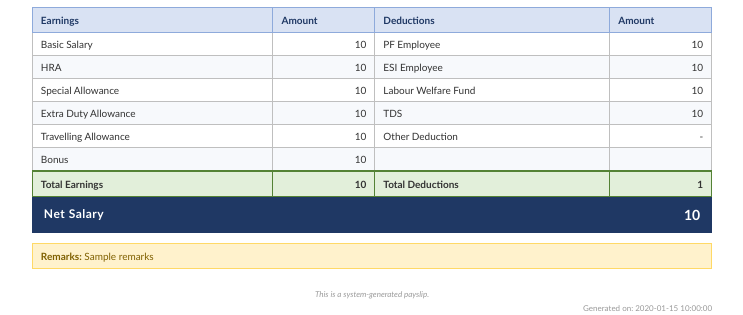
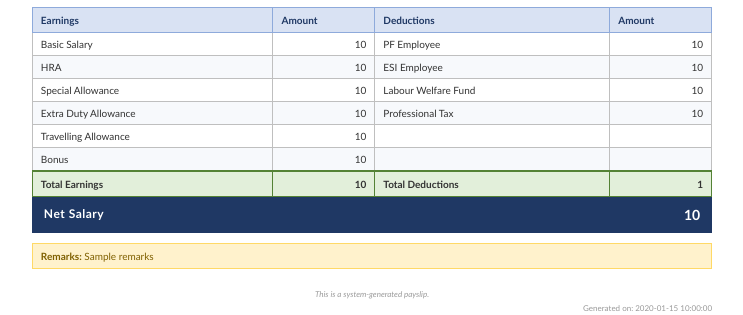
Before and after one commit to nakshsingh00/WhatsApp-Payslip-Delivery, a Python web app: template templates/payslip_template.html in a window 1280 px wide. Shown: the part 215-530 px from the top of the page, without its empty margins (268-1011 px from the left). Run offline with Jinja, Linux system fonts and the light colour scheme; the template is opened without the code that fills it: most values are stand-ins (such as "Sample title", 1, 10 or a date in 2020).

Commit message:
Update payslip template and fix date parsing for real data
- Template: replaced "TDS" with "Professional Tax", removed
  "Other Deduction" row — matches updated client payslip format
- Cleaners: added 6 new date formats to standardize_date() to handle
  real Excel data formats: 1-Sep-25, 15-Jan-76, 10/13/77, 1/1/80, etc.

All 101 tests passing, zero regressions.

Co-Authored-By: Claude Sonnet 4.6 <noreply@anthropic.com>

```diff
--- a/src/cleaners.py
+++ b/src/cleaners.py
@@ -163,6 +163,12 @@ def standardize_date(date_value: Optional[Union[str, datetime]]) -> str:
         "%d/%m/%y",   # 22/04/26 (2-digit year)
         "%d-%m-%y",   # 22-04-26
         "%Y/%m/%d",   # 2026/04/22
+        "%d-%b-%y",   # 1-Sep-25 (Excel short month name, 2-digit year)
+        "%d-%b-%Y",   # 1-Sep-2025 (Excel short month name, 4-digit year)
+        "%d %b %Y",   # 1 Sep 2025
+        "%d %b %y",   # 1 Sep 25
+        "%m/%d/%Y",   # 10/13/77 (US format seen in BLR data)
+        "%m/%d/%y",   # 10/13/77
     ]
 
     for fmt in formats_to_try:
--- a/templates/payslip_template.html
+++ b/templates/payslip_template.html
@@ -76,14 +76,14 @@
                 <tr>
                     <td>Extra Duty Allowance</td>
                     <td class="amount">{{ "{:,.0f}".format(employee.extra_duty_allowance) }}</td>
-                    <td>TDS</td>
+                    <td>Professional Tax</td>
                     <td class="amount">{{ "{:,.0f}".format(employee.professional_tax) }}</td>
                 </tr>
                 <tr>
                     <td>Travelling Allowance</td>
                     <td class="amount">{{ "{:,.0f}".format(employee.travelling_allowance) }}</td>
-                    <td>Other Deduction</td>
-                    <td class="amount">-</td>
+                    <td></td>
+                    <td></td>
                 </tr>
                 <tr>
                     <td>Bonus</td>
```
